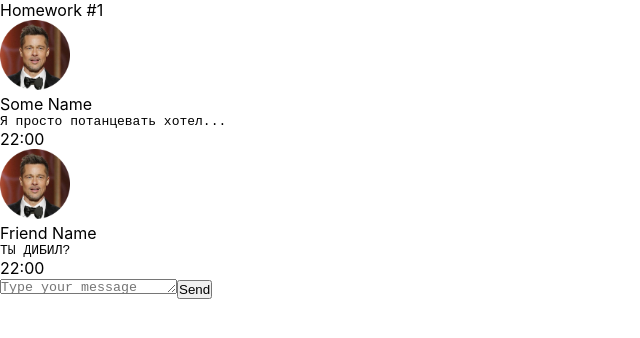
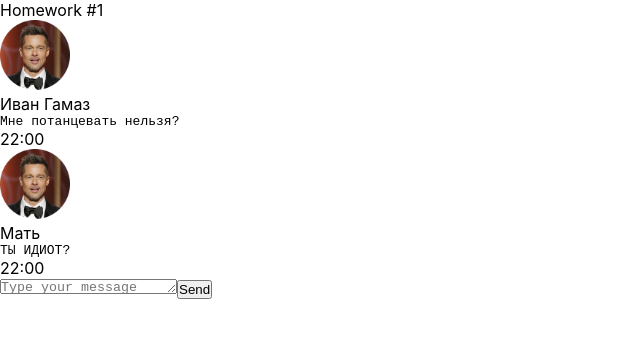
Before and after one commit to Pikadorius/HW-Monday, a React (Create React App) app: page / in a window 1280 px wide. Shown: the top 338 px of the page, without its empty margins (0-640 px from the left). Built offline with nearby package versions, Linux system fonts and the light colour scheme.

Commit message:
experiments for deploy - 2

```diff
--- a/src/s2-homeworks/hw01/HW1.tsx
+++ b/src/s2-homeworks/hw01/HW1.tsx
@@ -31,10 +31,10 @@ export const message0: MessageType = {
     id: 0,
     user: {
         avatar: avatar, // можно менять
-        name: 'Some Name',  // можно менять
+        name: 'Иван Гамаз',  // можно менять
     },
     message: {
-        text: 'Я просто потанцевать хотел...', // можно менять
+        text: 'Мне потанцевать нельзя?', // можно менять
         time: '22:00', // можно менять
     },
 }
@@ -42,10 +42,10 @@ export const friendMessage0: MessageType = {
     id: 100,
     user: {
         avatar: avatar, // можно менять
-        name: 'Friend Name', // можно менять
+        name: 'Мать', // можно менять
     },
     message: {
-        text: 'ТЫ ДИБИЛ? ', // можно менять
+        text: 'ТЫ ИДИОТ? ', // можно менять
         time: '22:00', // можно менять
     },
 }
```
